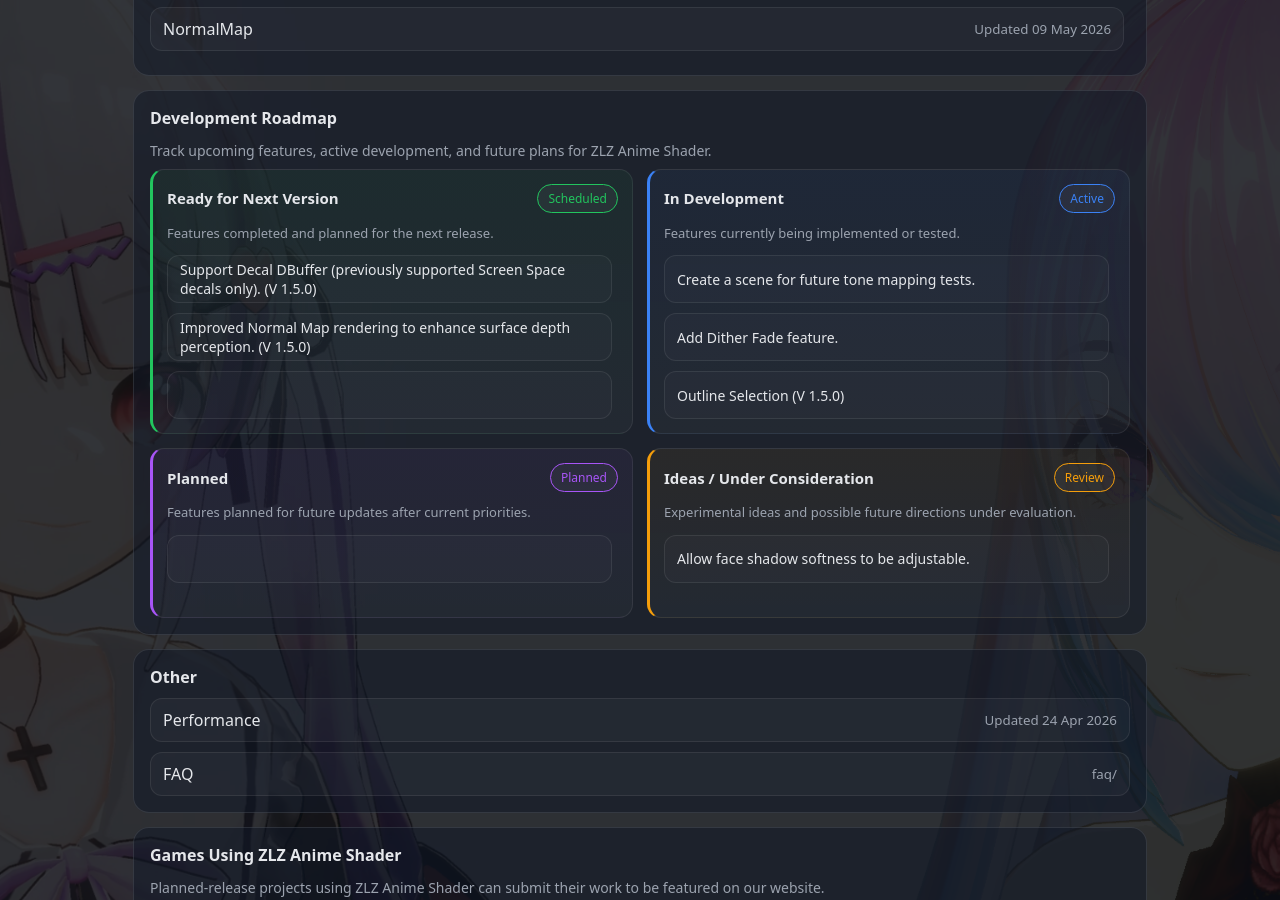
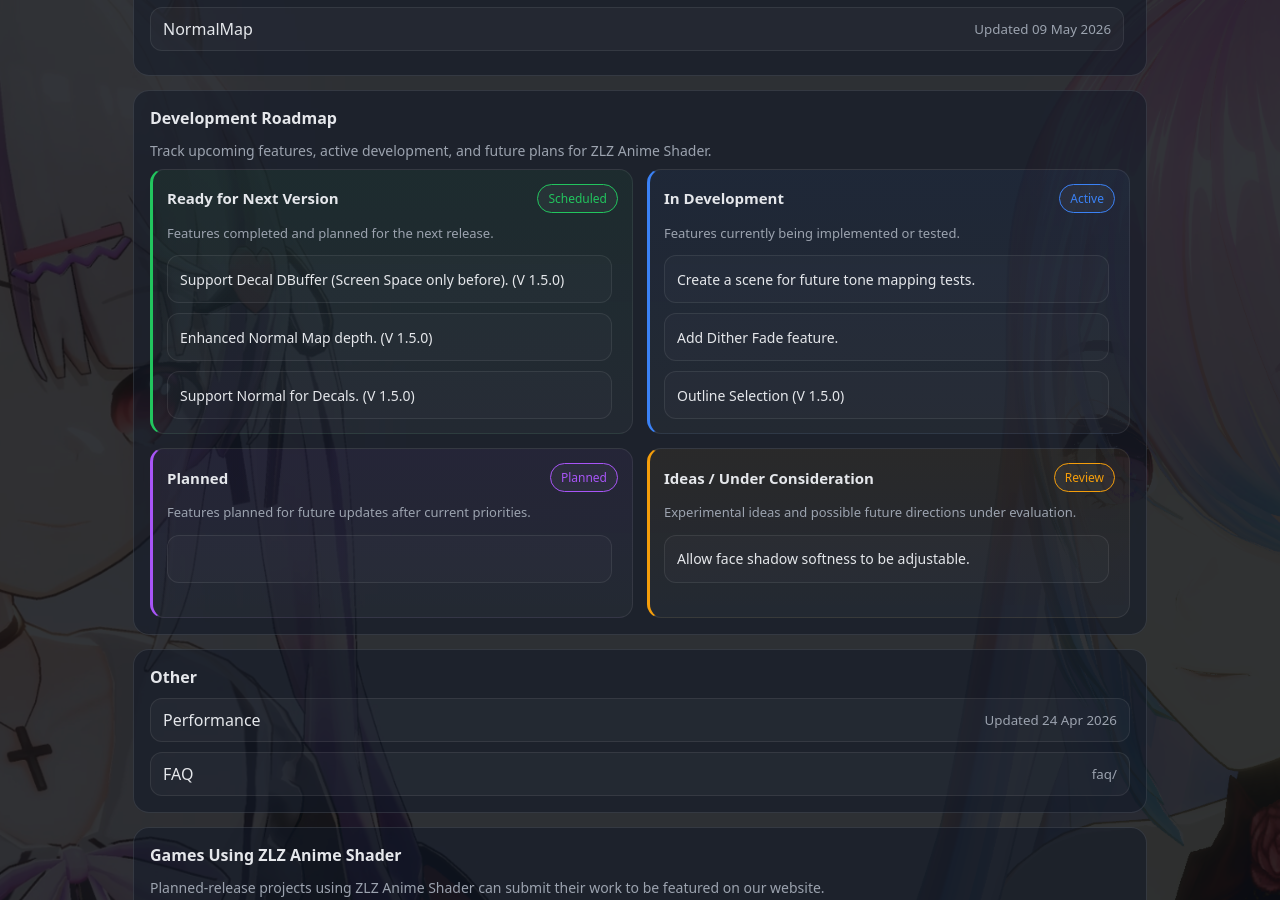
Before and after one commit to zlz-studio/zlz-studio.github.io, a Jekyll site: the page built from index.html, in a window 1280 px wide and 900 px high, scrolled down 1686 px. Built offline with Jekyll 4.4.1, drawn with Linux system fonts in a browser that asks for light colours.

Commit message:
Update index.html

```diff
--- a/index.html
+++ b/index.html
@@ -693,9 +693,9 @@
             </p>
 
             <div class="roadmapList">
-              <div class="roadmapSlot">Support Decal DBuffer (previously supported Screen Space decals only). (V 1.5.0)</div>
-              <div class="roadmapSlot">Improved Normal Map rendering to enhance surface depth perception. (V 1.5.0)</div>
-              <div class="roadmapSlot"></div>
+              <div class="roadmapSlot">Support Decal DBuffer (Screen Space only before). (V 1.5.0)</div>
+              <div class="roadmapSlot">Enhanced Normal Map depth. (V 1.5.0)</div>
+              <div class="roadmapSlot">Support Normal for Decals. (V 1.5.0)</div>
             </div>
           </div>
 
```
